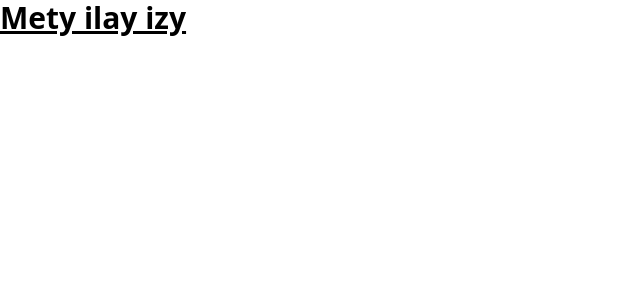
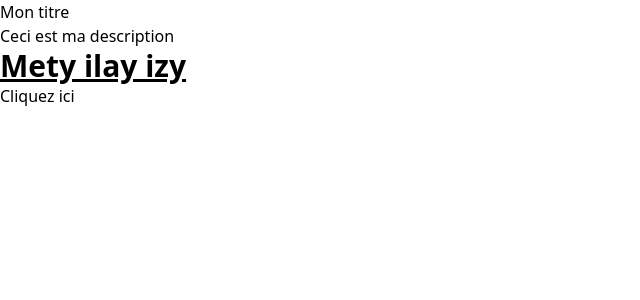
Before and after one commit to damadanyna/Dossier-Formation-Plateforme, a React (Vite) app: page / in a window 1280 px wide. Shown: the top 300 px of the page, without its empty margins (0-640 px from the left). Built offline with nearby package versions, Linux system fonts and the light colour scheme.

Commit message:
Configuration du fichier json pour les textes

```diff
--- a/package.json
+++ b/package.json
@@ -38,6 +38,7 @@
     "eslint": "^8.33.0",
     "eslint-plugin-react": "^7.32.2",
     "eslint-plugin-react-hooks": "^4.6.0",
+    "json-loader": "^0.5.7",
     "postcss": "^8.4.21",
     "tailwindcss": "^3.2.7",
     "typescript": "^4.9.3",
--- a/src/App.tsx
+++ b/src/App.tsx
@@ -1,7 +1,12 @@
-
+import textes from './data/textes.json';
 function App() {
   return (
+    <div>
+    <h1>{textes.titre}</h1>
+    <p>{textes.description}</p>
     <h1 className="text-3xl font-bold underline"> Mety ilay izy </h1>
+    <button>{textes.bouton}</button>
+  </div>
   );
 }
 
--- /dev/null
+++ b/src/data/textes.json
@@ -0,0 +1,5 @@
+{
+    "titre": "Mon titre",
+    "description": "Ceci est ma description",
+    "bouton": "Cliquez ici"
+  }
```
Also changed, not shown: 2 other files (tests, documents, lock files or other folders).
